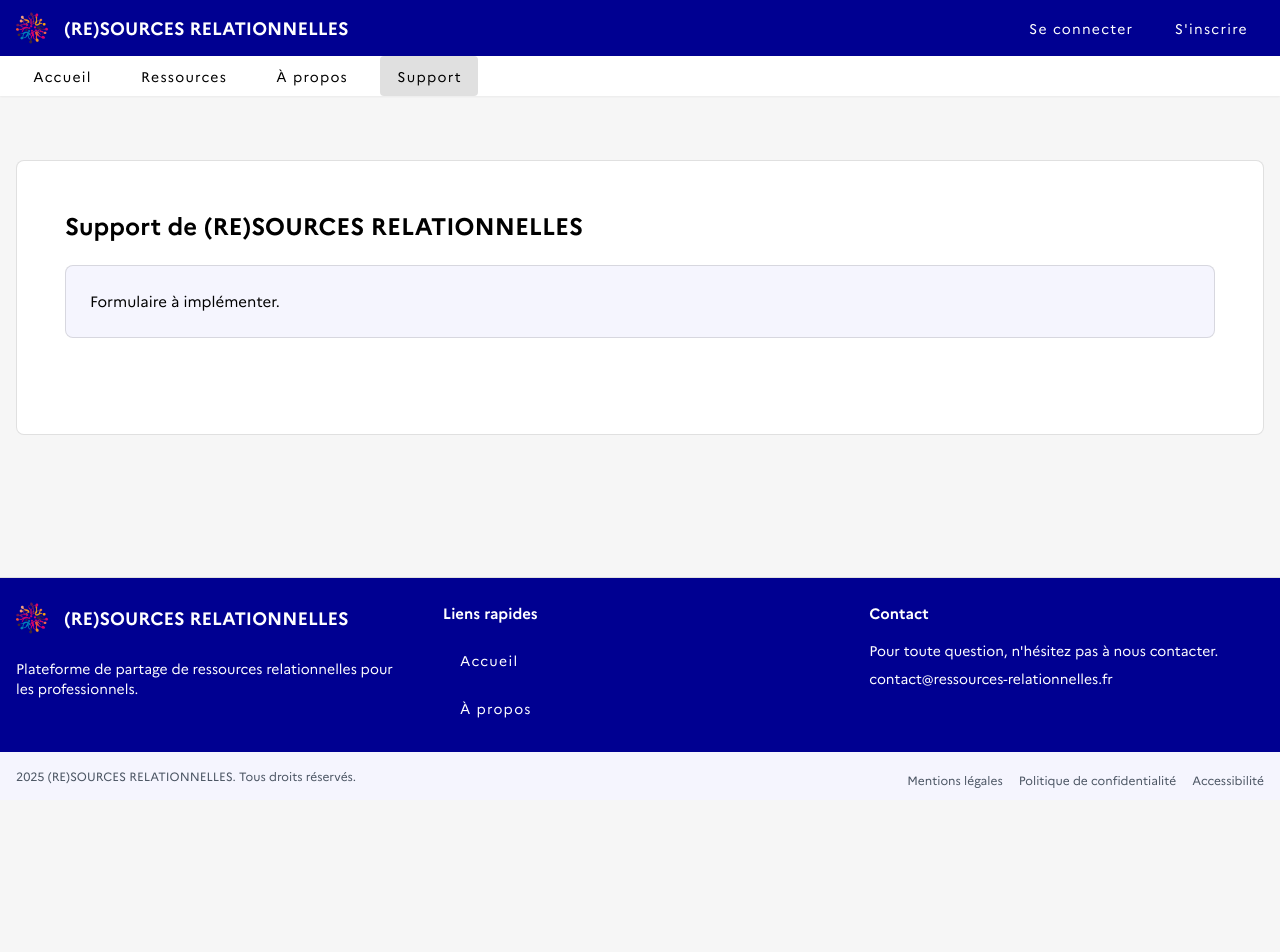
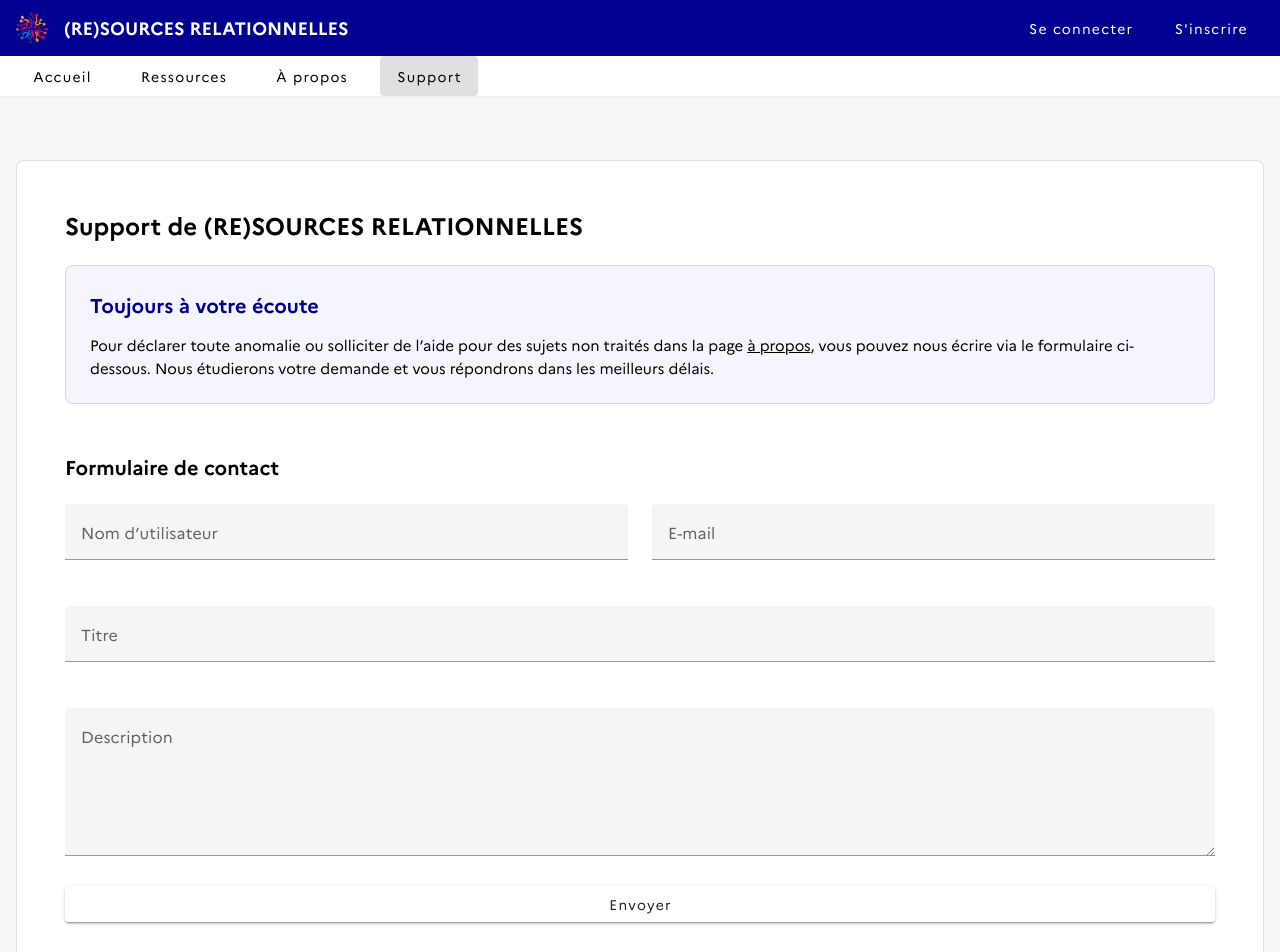
Before and after one commit to Jamais-304/ressources-relationnelles, a Vue app in the folder frontend/: page /support in a window 1280 px wide. Shown: the top 952 px of the page. Before the commit the page ends 800 px from the top, so only its background shows below. Built offline with nearby package versions, Linux system fonts and the light colour scheme.

Commit message:
feat(S:Support): implement support page

```diff
--- /dev/null
+++ b/frontend/src/github-api/GitHubIssueService.ts
@@ -0,0 +1,52 @@
+export class GitHubIssueService {
+  token: string
+  owner: string
+  repo: string
+  baseUrl: string
+
+  constructor() {
+    this.token = import.meta.env.VITE_GITHUB_TOKEN;
+    this.owner = import.meta.env.VITE_GITHUB_REPO_OWNER;
+    this.repo = import.meta.env.VITE_GITHUB_REPO_NAME;
+    this.baseUrl = 'https://api.github.com';
+  }
+
+  async createUserIssue(
+    username: string,
+    email: string,
+    title: string,
+    description: string) {
+    const issue = {
+      title: `Formulaire de ticket : ${title} – (utilisateur "${username}")`,
+      body: this.formatIssueBody(username, email, description),
+      labels: ['S:Support', 'Pending-Triage']
+    };
+
+    const response = await fetch(`${this.baseUrl}/repos/${this.owner}/${this.repo}/issues`, {
+      method: 'POST',
+      headers: {
+        'Authorization': `token ${this.token}`,
+        'Accept': 'application/vnd.github.v3+json',
+        'Content-Type': 'application/json'
+      },
+      body: JSON.stringify(issue)
+    });
+
+    return await response.json();
+  }
+
+  formatIssueBody(username: string, email: string, description: string) {
+    return `
+**Créé par :** ${username}
+**Date de création :** ${new Date().toISOString()}
+**Contact :** ${email}
+
+---
+
+${description}
+
+---
+*Ce ticket a été créé depuis l’application et nécessite d’être triée et assignée.*
+`;
+  }
+}
--- a/frontend/src/views/support/Support.vue
+++ b/frontend/src/views/support/Support.vue
@@ -1,6 +1,93 @@
 <script setup lang="ts">
+import { ref } from 'vue'
+import AppButton from '@/components/common/AppButton.vue'
+import { GitHubIssueService } from '@/github-api/GitHubIssueService'
+import { toast } from 'vue3-toastify'
 
+const valid = ref(false)
+const username = ref('')
+const email = ref('')
+const title = ref('')
+const description = ref('')
 
+const usernameRules = ref([
+        (value: string | undefined) => {
+          if (value) return true
+
+          return 'Le nom d’utilisateur est requis.'
+        },
+        (value: string) => {
+          console.log(value)
+          if (value?.length <= 40) return true
+
+          return 'Le nom d’utilisateur doit faire moins de 40 caractères.'
+        },
+      ])
+
+const emailRules = ref([
+        (value: string | undefined) => {
+          if (value) return true
+
+          return 'L’email est requis.'
+        },
+        (value: string) => {
+          if (/.+@.+\..+/.test(value)) return true
+
+          return 'Le format de l’email doit être valide.'
+        },
+      ])
+
+const titleRules = ref([
+        (value: string | undefined) => {
+          if (value) return true
+
+          return 'Le titre est requis.'
+        },
+        (value: string) => {
+          console.log(value)
+          if (value?.length >= 5) return true
+
+          return 'La description doit faire au moins 5 caractères.'
+        },
+      ])
+
+const descriptionRules = ref([
+        (value: string | undefined) => {
+          if (value) return true
+
+          return 'La description est requise.'
+        },
+        (value: string) => {
+          console.log(value)
+          if (value?.length >= 20) return true
+
+          return 'La description doit faire au moins 20 caractères.'
+        },
+      ])
+
+function handleFormSubmission() {
+  if (!valid.value) {
+    return
+  }
+
+  createIssue()
+}
+
+async function createIssue() {
+  const githubApi = new GitHubIssueService()
+  const apiResponse = await githubApi.createUserIssue(
+    username.value,
+    email.value,
+    title.value,
+    description.value,
+  )
+
+  if (apiResponse.state === 'open') {
+    toast.success('Demande transmise avec succès ! Notre équipe support reviendra rapidement vers vous.')
+  } else {
+    toast.error("Erreur lors de l’envoi de votre demande. Vous pouvez nous écrire sur 'support@rr.fr'.")
+  }
+}
 </script>
 
 <template>
@@ -12,9 +99,99 @@
 
       <section class="mb-12">
         <div class="bg-[#F5F5FE] p-6 rounded-lg border border-[#000091]/20">
-          Formulaire à implémenter.
+          <h2 class="text-xl font-bold mb-4 font-marianne text-[#000091]">
+            Toujours à votre écoute
+          </h2>
+          Pour déclarer toute anomalie ou solliciter de l’aide pour des sujets
+          non traités dans la page <a class="underline" href="about">à propos</a>, vous pouvez nous écrire via le
+          formulaire ci-dessous.
+          Nous étudierons votre demande et vous répondrons dans les meilleurs délais.
         </div>
       </section>
+
+
+      <section>
+        <h2 class="text-xl font-bold mb-6 font-marianne">
+          Formulaire de contact
+        </h2>
+          <v-form
+            v-model="valid"
+            @submit.prevent="handleFormSubmission"
+          >
+            <v-row>
+              <v-col cols="8" md="6">
+                <v-text-field
+                  v-model="username"
+                  :counter="40"
+                  :rules="usernameRules"
+                  label="Nom d’utilisateur"
+                  required
+                ></v-text-field>
+              </v-col>
+
+              <v-col cols="8" md="6">
+                <v-text-field
+                  v-model="email"
+                  :rules="emailRules"
+                  label="E-mail"
+                  required
+                ></v-text-field>
+              </v-col>
+            </v-row>
+            <v-row>
+              <v-col>
+              <v-text-field
+                  v-model="title"
+                  :rules="titleRules"
+                  label="Titre"
+                  required
+              >
+              <template #counter="counter">
+                  {{ counter.value }} caractères
+                </template>
+            </v-text-field>
+              </v-col>
+            </v-row>
+            <v-row>
+              <v-col>
+                <v-textarea
+                  v-model="description"
+                  :rules="descriptionRules"
+                  label="Description"
+                  required
+                >
+                <template #counter="counter">
+                  {{ counter.value }} caractères
+                </template>
+              </v-textarea>
+              </v-col>
+            </v-row>
+
+            <v-btn
+              class="mt-2"
+              type="submit"
+              block
+            >Envoyer
+            </v-btn>
+          </v-form>
+        </section>
+
+        <div class="mt-8 text-center">
+          <AppButton
+            to="/"
+            variant="text"
+            icon="mdi-arrow-left"
+            class="!text-[#000091]"
+          >
+            Retour à l'accueil
+          </AppButton>
+        </div>
     </div>
   </div>
 </template>
+
+<style scoped>
+.v-btn {
+  text-transform: none;
+}
+</style>
```
